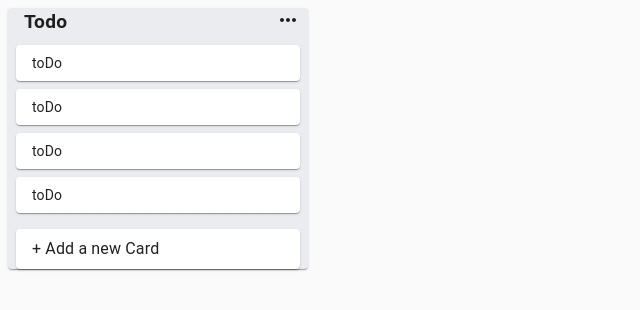
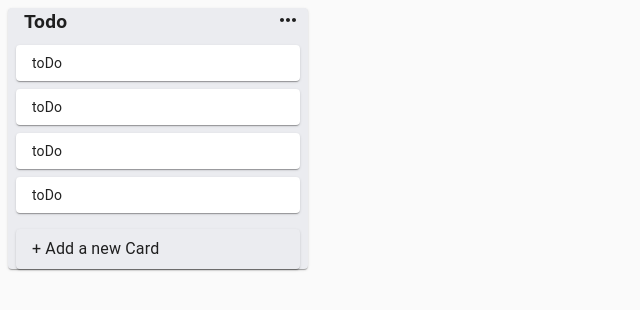
Before and after one commit to AlbertCos/Reto3, a React (Create React App) app: page / in a window 1280 px wide. Shown: the top 310 px of the page, without its empty margins (0-640 px from the left). Built offline with nearby package versions, Linux system fonts and the light colour scheme.

Commit message:
Creating input Card componentt

```diff
--- a/src/components/Input/InputContainer.js
+++ b/src/components/Input/InputContainer.js
@@ -1,6 +1,6 @@
 import { Paper, Typography } from '@material-ui/core'
 import React from 'react'
-import{makeStyles} from '@material-ui/core/styles';
+import{fade, makeStyles} from '@material-ui/core/styles';
 
 const useStyle = makeStyles((theme)=>({
     root:{
@@ -9,6 +9,10 @@ const useStyle = makeStyles((theme)=>({
     addCard:{
         padding:theme.spacing(1,1,1,2),
         margin: theme.spacing(1),
+        background:"#EBECF0",
+        "&:HOVER":{
+            backgroundColor:fade("#000", 0.25),
+        },
     },
 }));
 
```
Also changed, not shown: src/components/Input/InputCard.js (added, +9 -0 lines).
